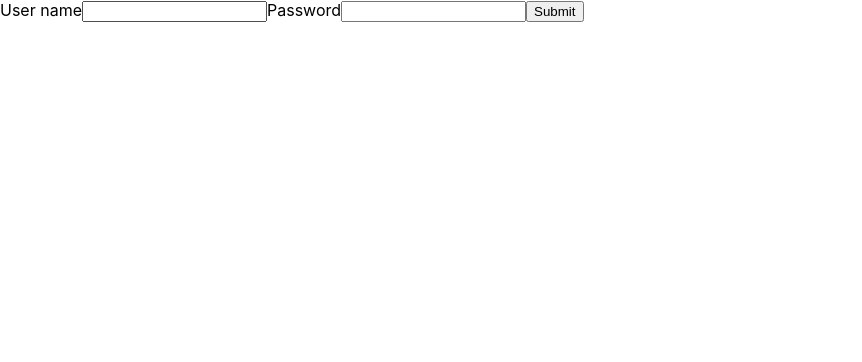
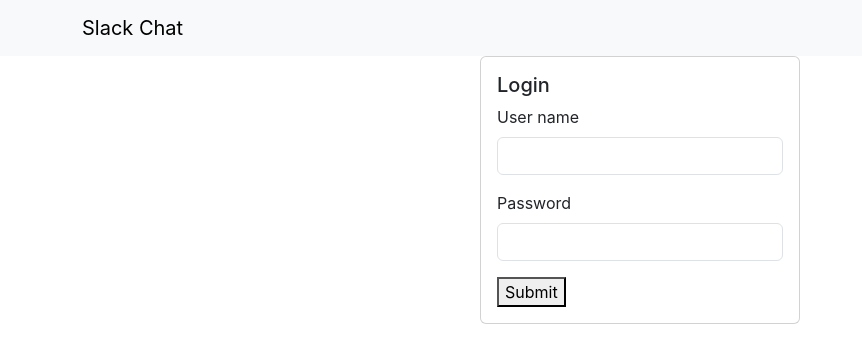
Before and after one commit to ArtemKanikevich/js-react-developer-project-12, a React (Create React App) app in the folder frontend/: page /login in a window 1280 px wide. Shown: the top 362 px of the page, without its empty margins (0-862 px from the left). Built offline with nearby package versions, Linux system fonts and the light colour scheme.

Commit message:
work with bootstrap Login

```diff
--- a/frontend/package.json
+++ b/frontend/package.json
@@ -9,8 +9,10 @@
     "@testing-library/react": "^13.4.0",
     "@testing-library/user-event": "^13.5.0",
     "axios": "^1.7.2",
+    "bootstrap": "^5.3.3",
     "formik": "^2.4.6",
     "react": "^18.3.1",
+    "react-bootstrap": "^2.10.4",
     "react-dom": "^18.3.1",
     "react-redux": "^9.1.2",
     "react-router-dom": "^6.25.1",
--- a/frontend/public/index.html
+++ b/frontend/public/index.html
@@ -24,7 +24,14 @@
       work correctly both with client-side routing and a non-root public URL.
       Learn how to configure a non-root public URL by running `npm run build`.
     -->
-    <title>React App</title>
+    <!-- Bootstrap CSS -->
+    <link
+      rel="stylesheet"
+      href="https://cdn.jsdelivr.net/npm/bootstrap@5.3.2/dist/css/bootstrap.min.css"
+      integrity="sha384-T3c6CoIi6uLrA9TneNEoa7RxnatzjcDSCmG1MXxSR1GAsXEV/Dwwykc2MPK8M2HN"
+      crossorigin="anonymous"
+    />
+    <title>Slack Chat</title>
   </head>
   <body>
     <noscript>You need to enable JavaScript to run this app.</noscript>
--- a/frontend/src/App.js
+++ b/frontend/src/App.js
@@ -4,6 +4,8 @@
 import { LogInForm } from "./Components/Login.jsx";
 import  PageNotFound from "./Components/PageNotFound.jsx";
 import { MainForm } from "./Components/MainPage.jsx";
+import  NavbarContainer  from "./Components/Navbar.jsx";
+
 import { useSelector, useDispatch } from 'react-redux';
 
 /*<Route path="/" element={(
@@ -24,7 +26,9 @@
   //if (logIn) <Navigate to="/"/>;
 
   return (
+
     <BrowserRouter>
+     <NavbarContainer/>
       <Routes>
         <Route element={<PrivateRoutes/>}>
               <Route path='/' element={<MainForm/>} />
@@ -34,28 +38,6 @@
         <Route path="*" element={<PageNotFound />} />
       </Routes>
     </BrowserRouter>
-
-    /*
-    <div className="App">
-      <header className="App-header">
-        <img src={logo} className="App-logo" alt="logo" />
-        <p>
-          Edit
-          {' '}
-          <code>src/App.js</code>
-          {' '}
-          and save to reload.
-        </p>
-        <a
-          className="App-link"
-          href="https://reactjs.org"
-          target="_blank"
-          rel="noopener noreferrer"
-        >
-          Learn React
-        </a>
-      </header>
-    </div> */
   );
 }
 
--- a/frontend/src/Components/Login.jsx
+++ b/frontend/src/Components/Login.jsx
@@ -4,9 +4,12 @@
 //import { Formik, Form, Field } from 'formik';
 import { useFormik } from 'formik';
 import * as yup from 'yup';
+import axios from 'axios';
+import  {Form, Card}  from 'react-bootstrap';
+
 import logins from '../routes.js';
-import axios from 'axios';
 import { setLogIn, removeLogIn, setError } from '../Slices/autorizSlice.js';
+
 
 const schema = yup.object().shape({
     username: yup.string().trim().min(3, 'User name must be at least 3 characters long').
@@ -66,35 +69,52 @@
     });
 
     return (
-      <div>
-      <form onSubmit={formik.handleSubmit}>
-        <label htmlFor="username">User name</label>
-        <input
+
+    <Card style={{ width: '20rem', margin: 'auto', }}>
+     <Card.Body>
+     <Card.Title size = 'lg'>Login</Card.Title>
+
+      <Form onSubmit={formik.handleSubmit}>
+
+        <Form.Group className="mb-3" controlId="FormLogin.username">
+         <Form.Label htmlFor="username">User name</Form.Label>
+          <Form.Control
            id="username"
            name="username"
            type="text"
            onChange={formik.handleChange}
            value={formik.values.username}
+           aria-describedby="usernameBlock"
           />
           {formik.touched.username && formik.errors.username ? (
-         <div>{formik.errors.username}</div>
-       ) : null}
+            <Form.Text id="usernameBlock" muted>
+              {formik.errors.username}
+            </Form.Text> ) : null}
+        </Form.Group>
 
-        <label htmlFor="password">Password</label>
-        <input
+        <Form.Group className="mb-3" controlId="FormLogin.password">
+          <Form.Label htmlFor="password">Password</Form.Label>
+           <Form.Control
             id="password"
             name="password"
             type="password"
             onChange={formik.handleChange}
             value={formik.values.password}
+            aria-describedby="passwordBlock"
            />
           {formik.touched.password && formik.errors.password ? (
-         <div>{formik.errors.password}</div>
-       ) : null}
+            <Form.Text id="passwordBlock" muted>
+              {formik.errors.password}
+            </Form.Text> ) : null}
+        </Form.Group>
 
         <button type="submit">Submit</button>
         <ShowAuthError/>
-      </form>
-      </div>
+
+        </Form>
+
+       </Card.Body>
+      </Card>
+
     );
   };
--- /dev/null
+++ b/frontend/src/Components/Navbar.jsx
@@ -0,0 +1,18 @@
+import React from 'react';
+//import { Navbar, Container } from 'react-bootstrap';
+import Container from 'react-bootstrap/Container';
+import Navbar from 'react-bootstrap/Navbar';
+
+const NavbarContainer = () => {
+    return (
+      <>
+      <Navbar expand="sm" bg="light" className="bg-body-tertiary" data-bs-theme="light">
+        <Container>
+          <Navbar.Brand href="#">Slack Chat</Navbar.Brand>
+        </Container>
+      </Navbar>
+      </>
+    );
+  }
+
+  export default NavbarContainer;
```
Also changed, not shown: 1 other file (tests, documents, lock files or other folders). Lines whose indentation alone changed are shown as unchanged.
